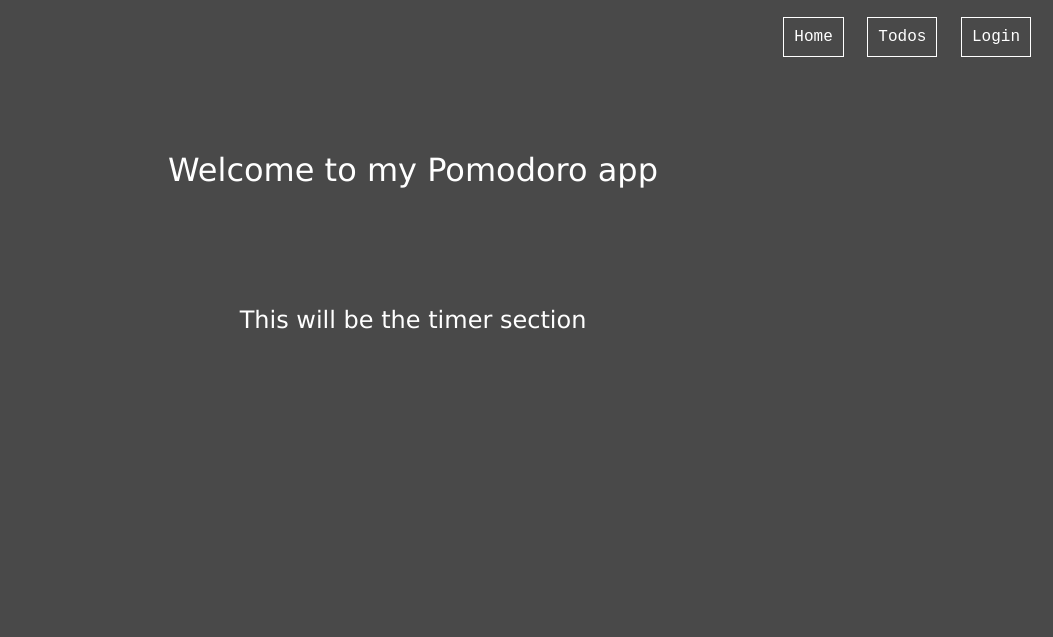
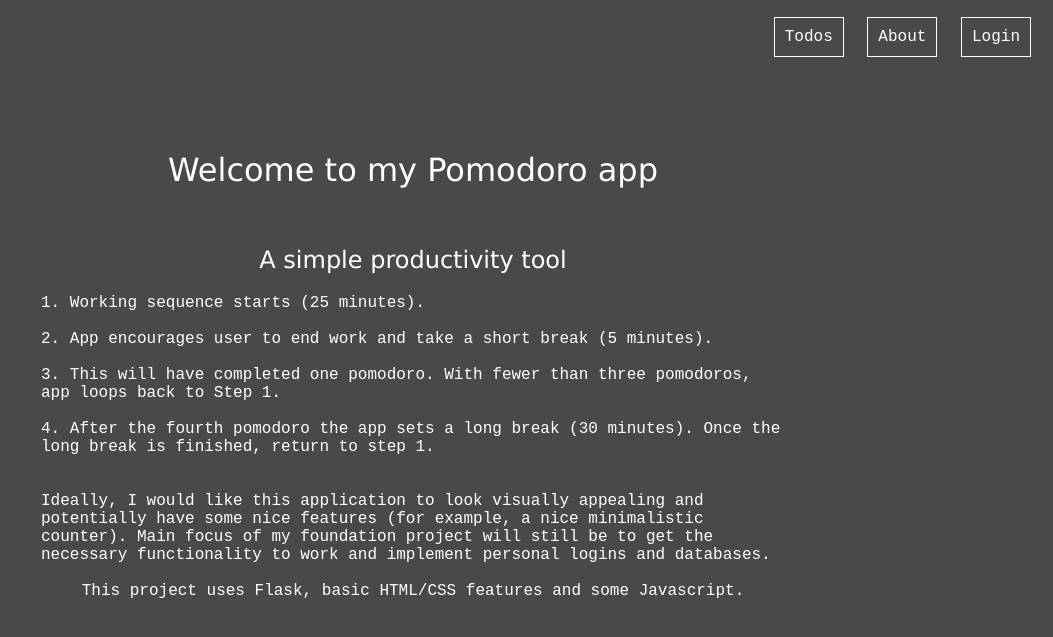
Before and after one commit to donnamagi/Pomodoro-app, a Flask app: page / in a window 1280 px wide. Shown: the top 637 px of the page, without its empty margins (227-1280 px from the left). Run offline with Flask 2, Linux system fonts and the light colour scheme.

Commit message:
Changing pages layout

```diff
--- a/app/static/styles/styles.css
+++ b/app/static/styles/styles.css
@@ -134,3 +134,9 @@ li {
 #signup {
     margin-top: 10%;
 }
+
+.text {
+    margin-left: 20%;
+    margin-right: 20%;
+    text-align: left;
+}
--- a/app/templates/base.html
+++ b/app/templates/base.html
@@ -11,8 +11,8 @@
 <body>
 
     <div class="navbar">
-            <a class = "nav-button" href="{{ url_for('main_pages.index') }}">Home</a>
             <a class = "nav-button" href="{{ url_for('pomodoro.todolist') }}">Todos</a>
+            <a class = "nav-button" href="{{ url_for('main_pages.index') }}">About</a>
             {% if not current_user.is_authenticated %}
             <a class = "nav-button" href="{{ url_for('main_pages.login') }}"> Login </a>
             {% else  %}
--- a/app/templates/index.html
+++ b/app/templates/index.html
@@ -5,9 +5,28 @@
     <h1>Welcome to my Pomodoro app</h1>
 </header>
 
-<div class="centered">
+<div>
 
-    <h2>This will be the timer section</h2>
+    <h2>A simple productivity tool</h2>
+
+</div>
+
+<div>
+
+<p class="text">
+    1. Working sequence starts (25 minutes). <br> <br>
+    2. App encourages user to end work and take a short break (5 minutes). <br> <br>
+    3. This will have completed one pomodoro. With fewer than three pomodoros, app loops back to Step 1. <br> <br>
+    4. After the fourth pomodoro the app sets a long break (30 minutes). Once the long break is finished, return to step 1. <br> <br> <br>
+</p>
+<p class="text">
+    Ideally, I would like this application to look visually appealing and potentially have some
+    nice features (for example, a nice minimalistic counter). Main focus of my foundation project
+    will still be to get the necessary functionality to work and implement personal logins and databases. <br> <br>
+</p>
+<p>
+    This project uses Flask, basic HTML/CSS features and some Javascript.
+</p>
 
 </div>
 
```
